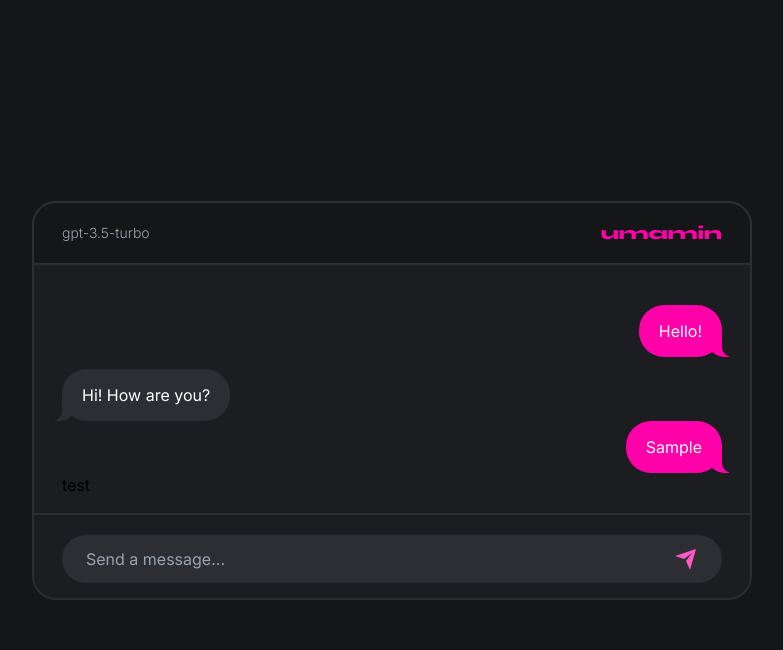
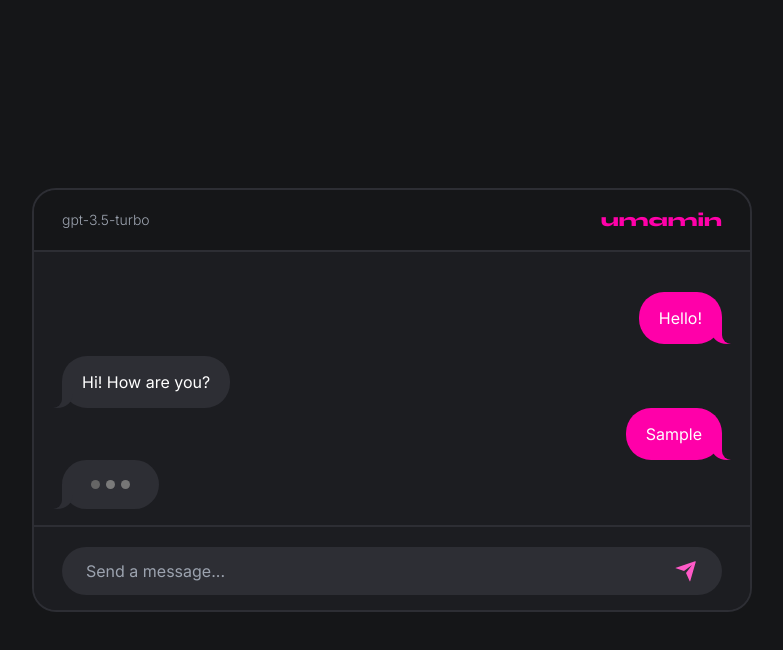
Before and after one commit to joshxfi/chatbot-umamin, a React (Vite) app in the folder client/: page / in a window 1280 px wide. Both pictures are taken after typing "Sample" into the empty fields and a click on the button 934 px from the left and 532 px from the top of the page. Shown: the top 650 px of the page, without its empty margins (248-1031 px from the left). Built offline with nearby package versions, Linux system fonts and the light colour scheme.

Commit message:
feat: add chat bubble loader

```diff
--- a/client/src/App.tsx
+++ b/client/src/App.tsx
@@ -5,7 +5,7 @@ import { Chat } from "./components/Chat";
 
 interface ChatLog {
   type: "user" | "bot";
-  message: string;
+  message: React.ReactNode;
 }
 
 const GET_RESPONSE = gql`
@@ -44,6 +44,14 @@ const App = () => {
       {
         type: "user",
         message: prompt,
+      },
+      {
+        type: "bot",
+        message: (
+          <div className="px-6 py-1">
+            <div className="dot-flashing"></div>
+          </div>
+        ),
       },
     ]);
 
@@ -91,7 +99,7 @@ const App = () => {
           {chatLog.map((c) => (
             <Chat type={c.type} content={c.message} />
           ))}
-          <div ref={chatRef}>test</div>
+          <div ref={chatRef}></div>
         </div>
 
         {/* Send Message */}
--- a/client/src/components/Chat.tsx
+++ b/client/src/components/Chat.tsx
@@ -1,11 +1,11 @@
 interface Props {
   type: "user" | "bot";
-  content: string;
+  content: React.ReactNode;
 }
 
 export const Chat = ({ type, content }: Props) => {
   return (
-    <p
+    <div
       className={`${
         type === "user"
           ? "after:bg-secondary-200 self-end bg-primary-200 before:bg-primary-200 chat-p send"
@@ -13,6 +13,6 @@ export const Chat = ({ type, content }: Props) => {
       } inline-block max-w-[255px] px-5 py-4 text-base text-white`}
     >
       {content}
-    </p>
+    </div>
   );
 };
--- a/client/src/index.css
+++ b/client/src/index.css
@@ -21,7 +21,7 @@
 }
 
 .send:before {
-  right: -7px;
+  right: -9px;
   width: 20px;
   border-bottom-left-radius: 16px 14px;
 }
@@ -29,11 +29,11 @@
 .send:after {
   right: -26px;
   width: 26px;
-  border-bottom-left-radius: 10px;
+  border-bottom-left-radius: 9px;
 }
 
 .receive:before {
-  left: -7px;
+  left: -9px;
   width: 20px;
   border-bottom-right-radius: 16px 14px;
 }
@@ -41,5 +41,52 @@
 .receive:after {
   left: -26px;
   width: 26px;
-  border-bottom-right-radius: 10px;
+  border-bottom-right-radius: 9px;
 }
+
+/* chat-loading */
+
+.dot-flashing {
+  position: relative;
+  width: 9px;
+  height: 9px;
+  border-radius: 5px;
+  background-color: #999999;
+  color: #999999;
+  animation: dot-flashing 1s infinite linear alternate;
+  animation-delay: 0.5s;
+}
+.dot-flashing::before, .dot-flashing::after {
+  content: "";
+  display: inline-block;
+  position: absolute;
+  top: 0;
+}
+.dot-flashing::before {
+  left: -15px;
+  width: 9px;
+  height: 9px;
+  border-radius: 5px;
+  background-color: #999999;
+  color: #999999;
+  animation: dot-flashing 1s infinite alternate;
+  animation-delay: 0s;
+}
+.dot-flashing::after { left: 15px;
+  width: 9px;
+  height: 9px;
+  border-radius: 5px;
+  background-color: #999999;
+  color: #999999;
+  animation: dot-flashing 1s infinite alternate;
+  animation-delay: 1s;
+}
+
+@keyframes dot-flashing {
+  0% {
+    background-color: #999999;
+  }
+  50%, 100% {
+    background-color: #656565;
+  }
+}
```
